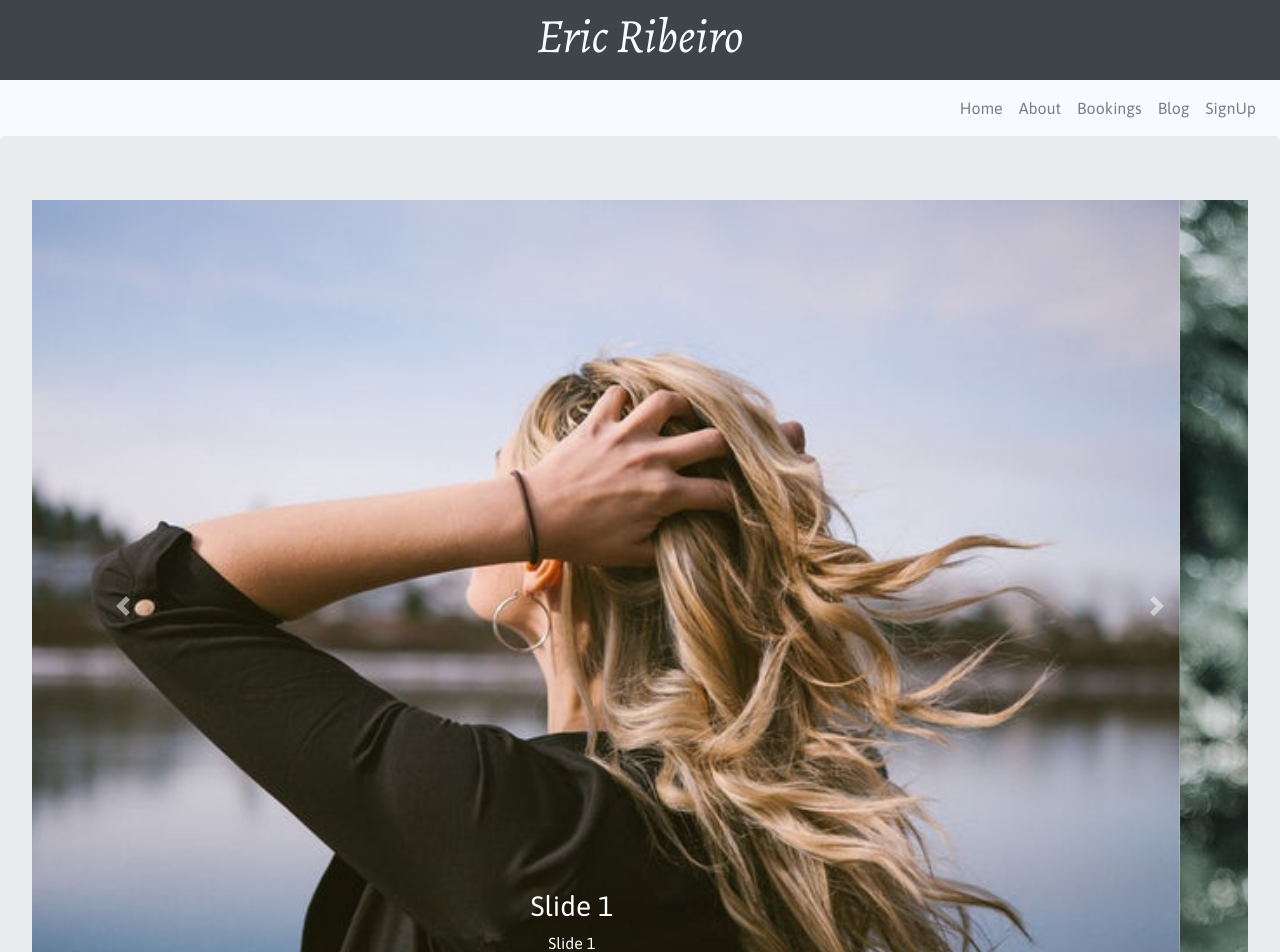
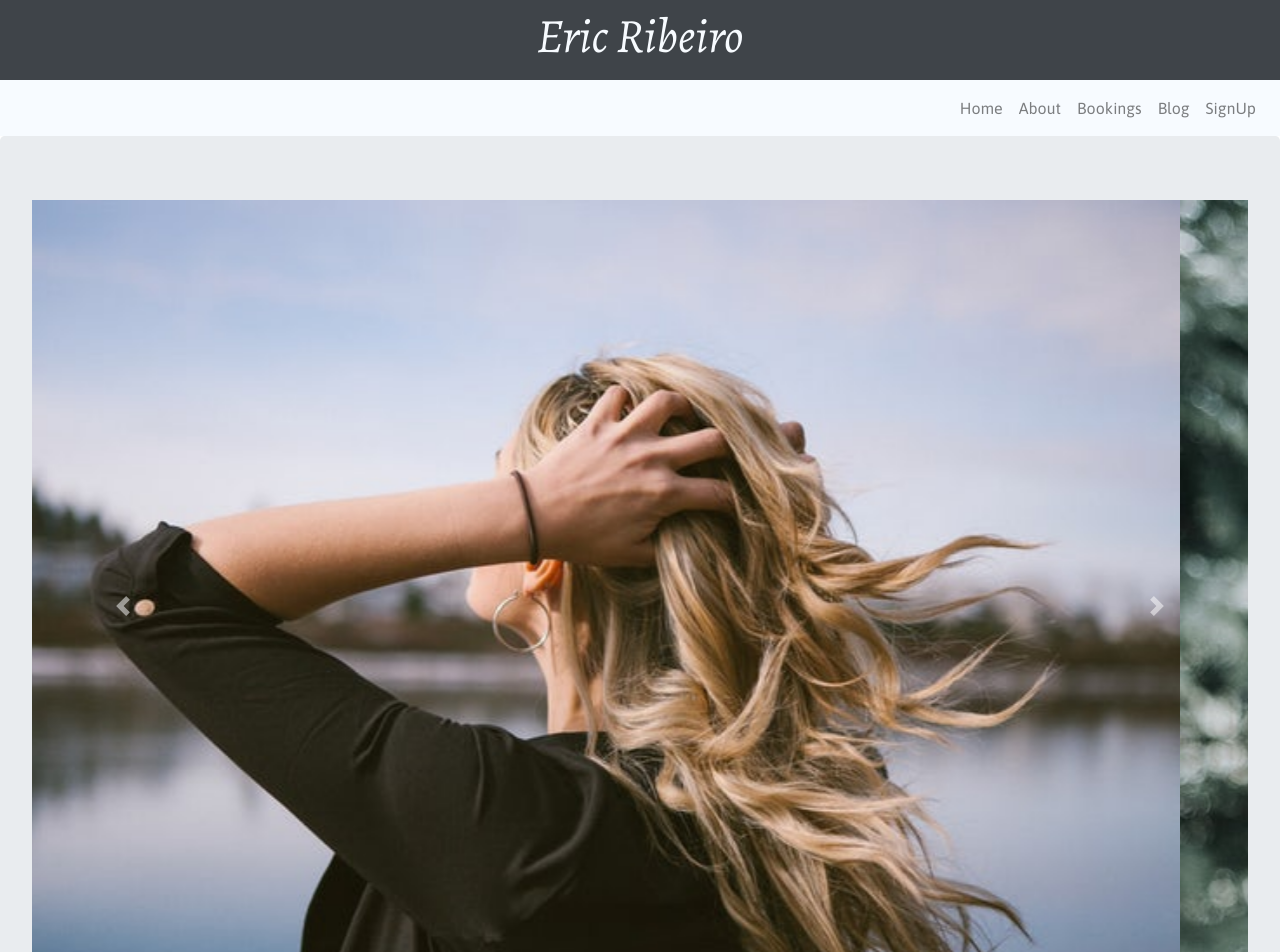
Before and after one commit to punyagit/eric-ribeiro, a React (Create React App) app in the folder eric-frontend/: page / in a window 1280 px wide. Shown: the top 952 px of the page. Built offline with nearby package versions, Linux system fonts and the light colour scheme; no server answers.

Commit message:
Remove alt text from carousel

```diff
--- a/eric-frontend/src/components/CarouselComponent.js
+++ b/eric-frontend/src/components/CarouselComponent.js
@@ -9,18 +9,12 @@ import {
 const items = [
   {
     src: 'images/photo1.jpeg',
-    altText: 'Slide 1',
-    caption: 'Slide 1',
   },
   {
     src: 'images/photo2.jpeg',
-    altText: 'Slide 2',
-    caption: 'Slide 2'
   },
   {
     src: 'images/photo3.jpeg',
-    altText: 'Slide 3',
-    caption: 'Slide 3'
   }
 ];
 
```
